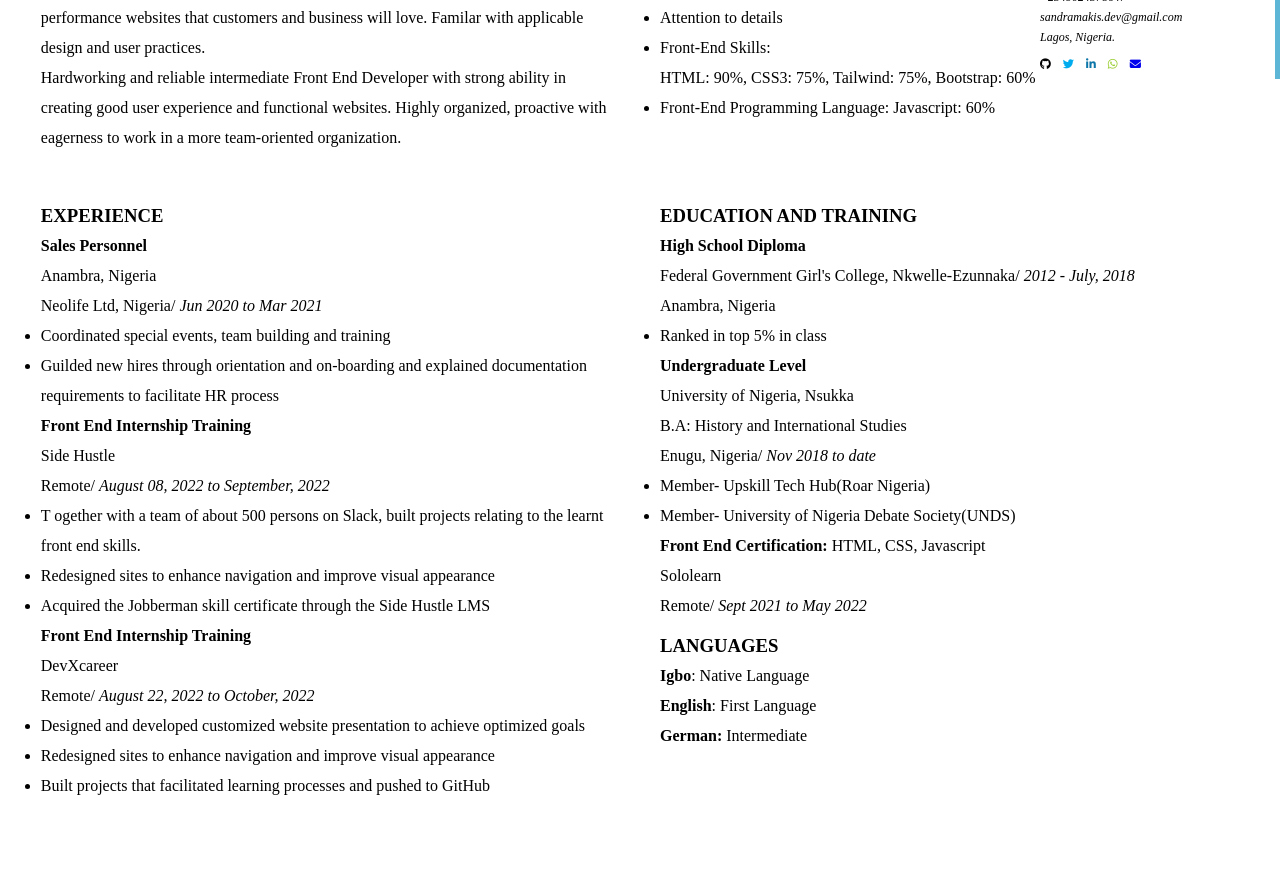
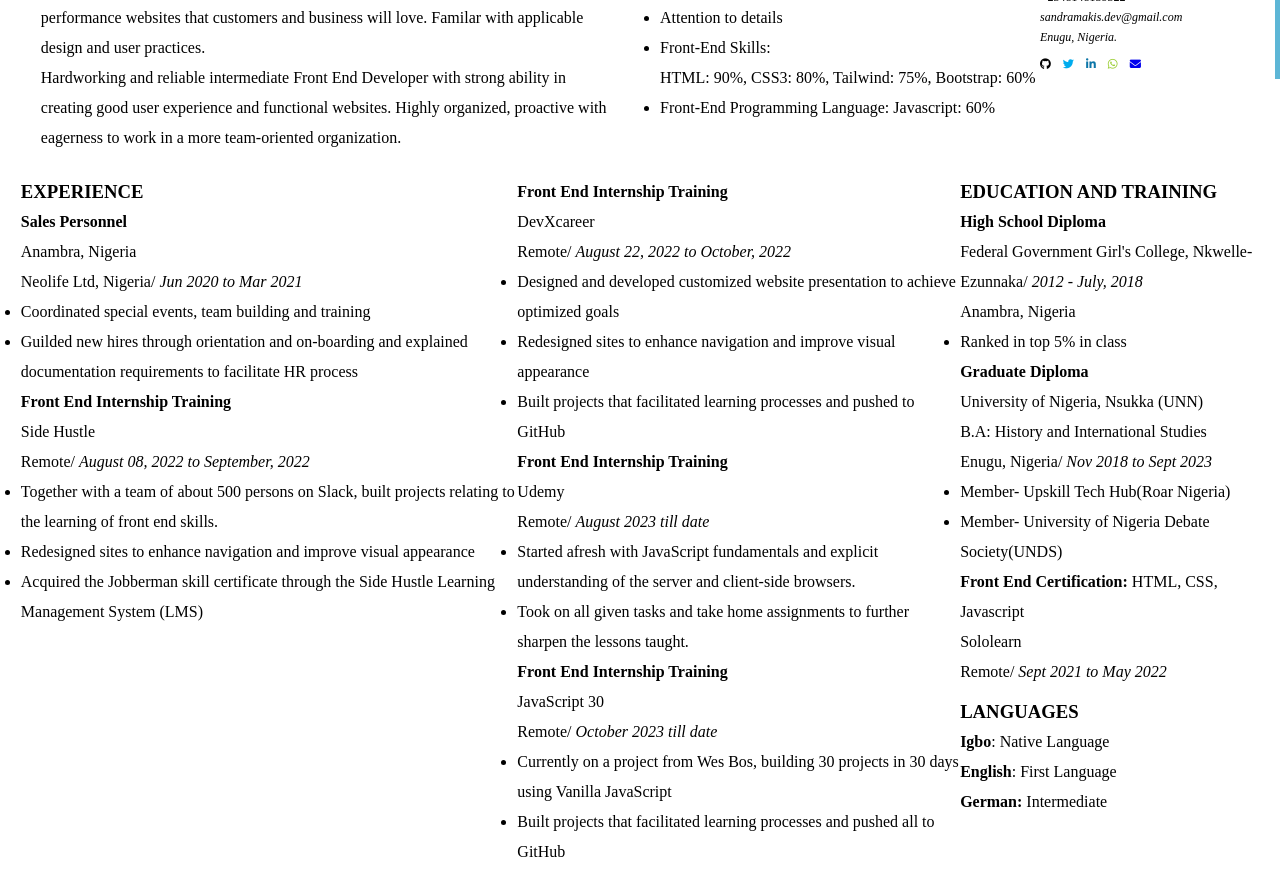
Before and after one commit to makis-pro/mycv, a plain HTML site: page index.html in a window 1280 px wide. Shown: the part 187-1078 px from the top of the page. Before the commit the page ends 1036 px from the top, so only its background shows below. Drawn offline with Linux system fonts and the light colour scheme.

Commit message:
ADJ: Display and Update CV

```diff
--- a/index.html
+++ b/index.html
@@ -12,19 +12,18 @@
     <title>Sandra's CV</title>
   </head>
   <body>
-    <!--Contact details-->
     <header class="header">
       <section class="contact">
         <img class="pics" src="image/profile-pic.JPG" alt="Sandra's picture" />
         <h2 class="fullName"> Sandra Makis</h2>
         <p class="contactInfo">
-          +2349024378647 <br />
+          +2348148159322 <br />
           sandramakis.dev@gmail.com <br />
-          Lagos, Nigeria.
+          Enugu, Nigeria.
         </p>
 
+        <!-- SOCIALS -->
         <div class="socials">
-          <!-- <h5>SOCIAL LINKS </h5> -->
           <a href="https://github.com/sandramakis" class="fa fa-github"></a>
           <a href="https://twitter.com/sandramakis" class="fa fa-twitter"></a>
           <a
@@ -37,11 +36,10 @@
       </section>
     </header>
 
-  <!-- MAIN BODY  -->
     <main class="aboutSandra">
       <!-- ==== SUMMARY ==== -->
       <section class="first-main-section">
-        <section class="summary">
+        <div class="summary">
           <header><h3>SUMMARY</h3></header>
           <p>
           Organized and motivated employee eager to apply time management and
@@ -58,11 +56,10 @@
           ability in creating good user experience and functional websites.
           Highly organized, proactive with eagerness to work in a more team-oriented organization.
           </p>
-        </section>
-
+        </div>
 
         <!-- ==== SKILLS  ==== -->
-        <section class="skills">
+        <div class="skills">
           <header><h3>SKILLS</h3></header>
           <ul class="skillsList">
             <p>
@@ -73,7 +70,7 @@
               <li>Attention to details</li>
               <li>Front-End Skills: <br>
               <label>HTML: 90%,</label>
-              <label>CSS3: 75%,</label>
+              <label>CSS3: 80%,</label>
               <label>Tailwind: 75%,</label>
               <label>Bootstrap: 60%</label>
               <li>Front-End Programming Language:
@@ -81,14 +78,16 @@
               </li>
             </p>
           </ul>
-         </section>
+        </div>
       </section>
 
 
+      <!-- SECOND SECTION (EXPERIENCE) -->
       <section class="second-main-section">
-       <section class="experience">
+        <section>
           <header><h3>EXPERIENCE</h3></header>
-           <!--= ====FIRST ROLE ==== -->
+
+          <!-- FIRST ROLE -->
           <div>
             <p>
               <b>Sales Personnel</b> <br />
@@ -96,10 +95,9 @@
              Neolife Ltd, Nigeria/
              <em> Jun 2020 to Mar 2021</em>
               <ul>
-                <li>Coordinated special events, team building and training</li>
+               <li>Coordinated special events, team building and  training</li>
                <li>
-                Guilded new hires through orientation and on-boarding and
-                explained documentation requirements to facilitate HR process
+                Guilded new hires through orientation and on-boarding and explained documentation requirements to facilitate HR process
                 </li>
               </ul>
            </p>
@@ -113,21 +111,24 @@
             Remote/ <i>August 08, 2022 to September, 2022</i> <br />
             <ul>
               <li>
-               T  ogether with a team of about 500 persons on Slack,
-                  built projects relating to the learnt front end skills.
+             Together with a team of about 500 persons on Slack,
+                built projects relating to the learning of front end skills.
               </li>
               <li>
                 Redesigned sites to enhance navigation and improve visual
                appearance
               </li>
               <li>
-                 Acquired the Jobberman skill certificate through the Side Hustle LMS
+               Acquired the Jobberman skill certificate through the Side Hustle Learning Management System (LMS)
               </li>
             </ul>
            </p>
           </div>
+        </section>
 
-          <!-- ==== THIRD ROLE ==== -->
+
+        <section>
+          <!-- THIRD ROLE -->
           <div>
             <p>
               <b>Front End Internship Training</b> <br />
@@ -147,12 +148,44 @@
               </ul>
             </p>
           </div>
+
+          <!-- FOURTH ROLE -->
+          <div>
+            <p>
+              <b>Front End Internship Training</b> <br />
+                 Udemy <br />
+                 Remote/ <i>August 2023 till date</i> <br />
+              <ul>
+                <li>
+                Started afresh with JavaScript fundamentals and explicit understanding of the server and client-side browsers.
+                </li>
+                <li>
+                 Took on all given tasks and take home assignments to further sharpen the lessons taught.
+                </li>
+              </ul>
+            </p>
+          </div>
+
+          <!-- FIFTH ROLE -->
+          <div>
+            <p>
+              <b>Front End Internship Training</b> <br />
+                 JavaScript 30 <br />
+                 Remote/ <i>October 2023 till date</i> <br />
+              <ul>
+                <li>
+                Currently on a project from Wes Bos, building 30 projects in 30 days using Vanilla JavaScript
+                </li>
+                <li>Built projects that facilitated learning processes and pushed all to GitHub
+                </li>
+              </ul>
+            </p>
+          </div>
         </section>
 
-
-            <!-- ==== EDUCATION AND TRAINING ==== -->
-        <section class="education-training">
-          <header><h3>EDUCATION AND TRAINING</h3></header>
+        <!-- EDUCATION AND TRAINING -->
+        <section>
+          <header><h3 class="education-training-header">EDUCATION AND TRAINING</h3></header>
           <div>
             <p>
               <b>High School Diploma</b> <br />
@@ -164,10 +197,10 @@
             </p>
 
             <p>
-              <b>Undergraduate Level</b> <br>
-              University of Nigeria, Nsukka <br />
+              <b>Graduate Diploma</b> <br>
+             University of Nigeria, Nsukka (UNN) <br />
               B.A: History and International Studies <br />
-              Enugu, Nigeria/ <em>Nov 2018 to date</em>
+              Enugu, Nigeria/ <em>Nov 2018 to Sept 2023</em>
               <ul>
                 <li>Member- Upskill Tech Hub(Roar Nigeria)</li>
                 <li>Member- University of Nigeria Debate Society(UNDS)</li>
@@ -181,6 +214,7 @@
             </p>
           </div>
 
+          <!-- LANGUAGES -->
           <section class="languages">
             <header><h3>LANGUAGES</h3></header>
             <p>
```
Lines whose indentation alone changed are shown as unchanged.
